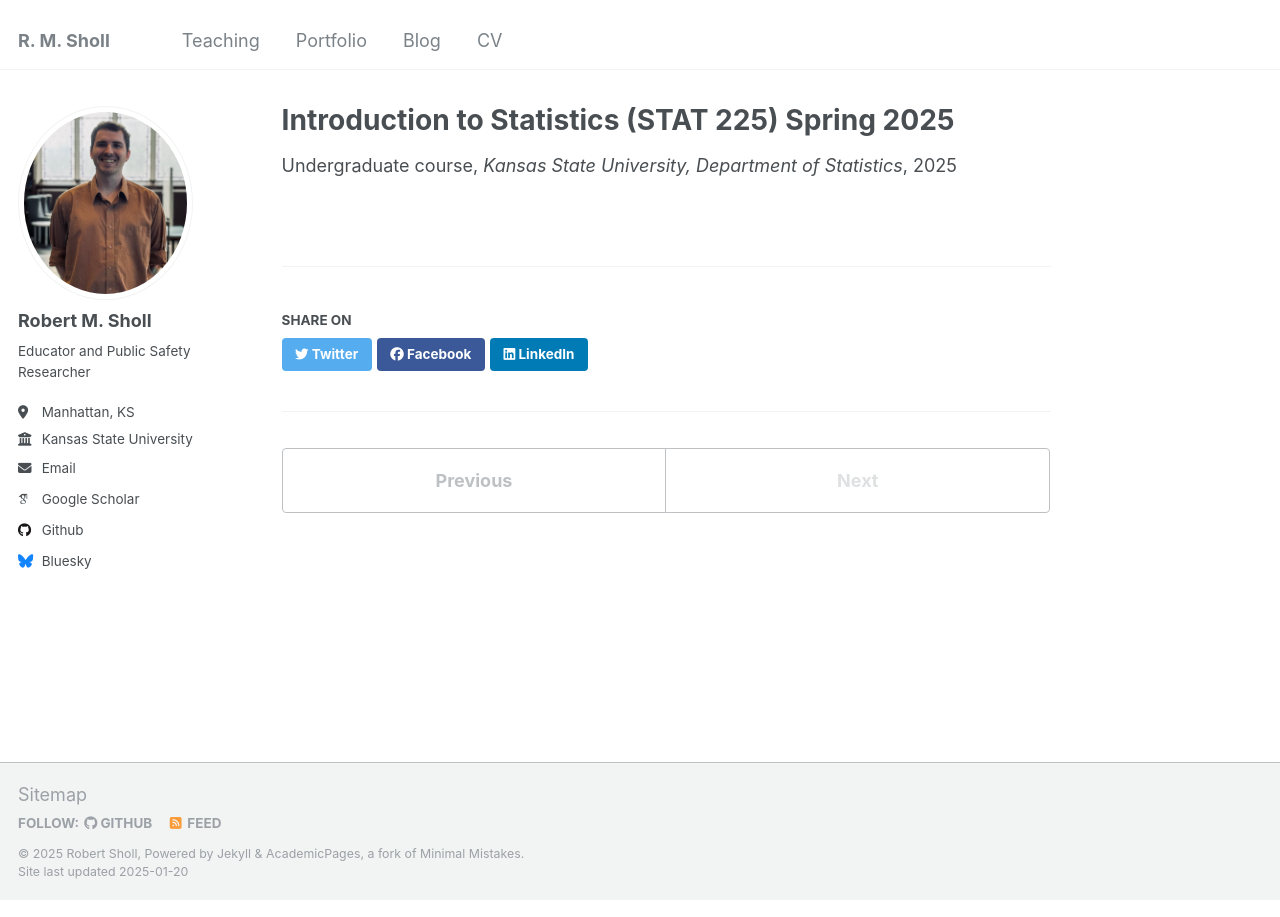
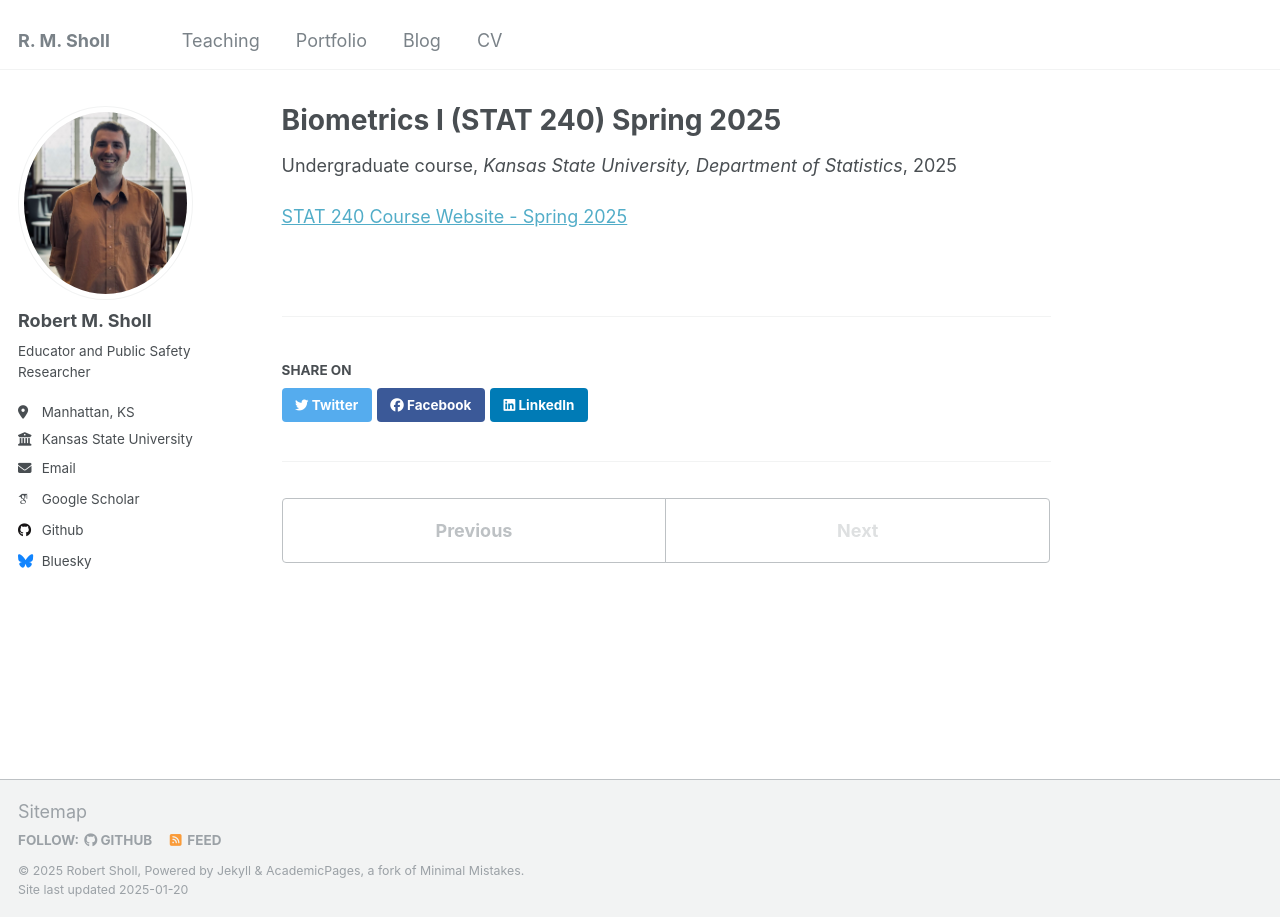
Before and after one commit to rmshksu/rmshksu.github.io, a Jekyll site: the page built from _teaching/240-spring25.md, in a window 1280 px wide. Built offline with Jekyll 4.4.1, drawn with Linux system fonts in a browser that asks for light colours; some web fonts are replaced.

Commit message:
Update and rename 225-spring25.md to 240-spring25.md

```diff
--- a/_teaching/225-spring25.md
+++ b/_teaching/240-spring25.md
@@ -1,5 +1,5 @@
 ---
-title: "Introduction to Statistics (STAT 225) Spring 2025"
+title: "Biometrics I (STAT 240) Spring 2025"
 collection: teaching
 type: "Undergraduate course"
 permalink: /teaching/225-spring25
@@ -7,3 +7,5 @@ venue: "Kansas State University, Department of Statistics"
 date: 2025-01-31
 location: "Manhattan, KS, USA"
 ---
+
+[STAT 240 Course Website - Spring 2025](https://rmshksu.github.io/stat240_spring2025/about/)
```
